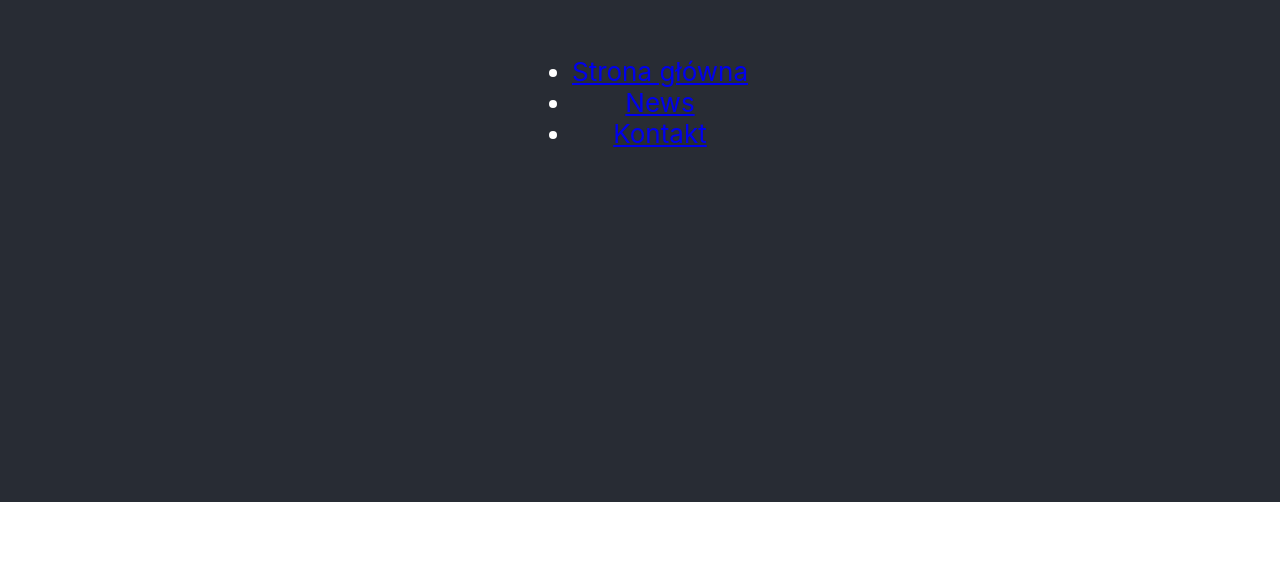
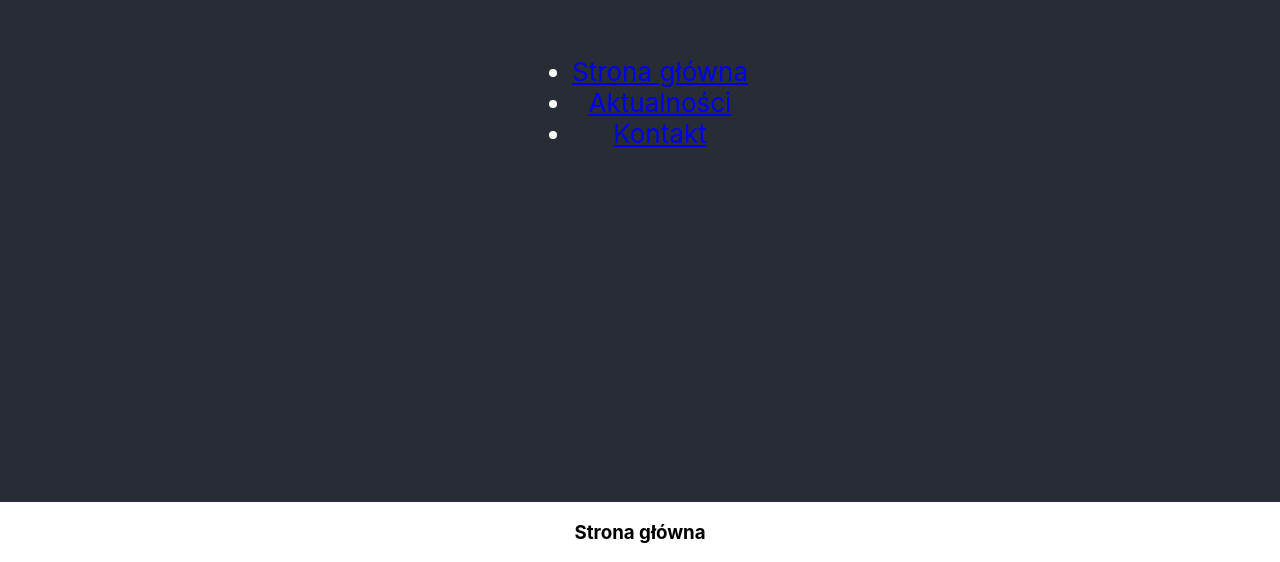
Before and after one commit to GrzegorzChmiel/Samuraj-Programowania, a React (Create React App) app: page / in a window 1280 px wide. Shown: the part 298-860 px from the top of the page. Before the commit the page ends 800 px from the top, so only its background shows below. Built offline with nearby package versions, Linux system fonts and the light colour scheme.

Commit message:
S10 L103 Zakończenie

```diff
--- a/src/App.js
+++ b/src/App.js
@@ -1,11 +1,23 @@
 import React from "react";
 import "./App.css";
-import { BrowserRouter, Link } from "react-router-dom";
+import { BrowserRouter as Router, Link, Route } from "react-router-dom";
+
+const Home = () => {
+   return <h3>Strona główna</h3>;
+};
+
+const News = () => {
+   return <h3>Aktualności</h3>;
+};
+
+const Contact = () => {
+   return <h3>Kontakt</h3>;
+};
 
 class App extends React.Component {
    render() {
       return (
-         <BrowserRouter>
+         <Router>
             <div className="App">
                <header className="App-header">
                   <nav>
@@ -14,7 +26,7 @@ class App extends React.Component {
                            <Link to="/">Strona główna</Link>
                         </li>
                         <li>
-                           <Link to="/News">News</Link>
+                           <Link to="/News">Aktualności</Link>
                         </li>
                         <li>
                            <Link to="/Contact">Kontakt</Link>
@@ -22,8 +34,13 @@ class App extends React.Component {
                      </ul>
                   </nav>
                </header>
+               <section>
+                  <Route path="/News" component={News}></Route>
+                  <Route path="/Contact" component={Contact}></Route>
+                  <Route exact path="/" component={Home}></Route>
+               </section>
             </div>
-         </BrowserRouter>
+         </Router>
       );
    }
 }
```
